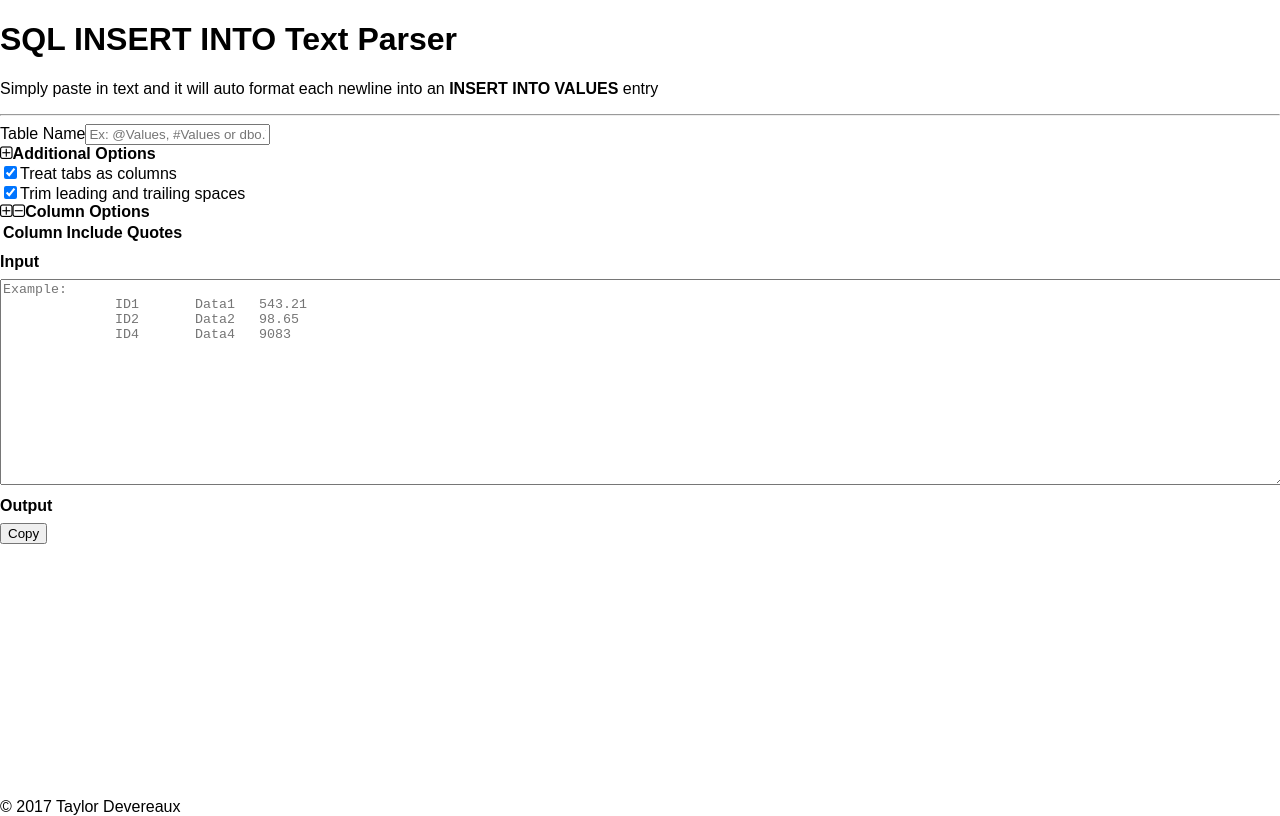
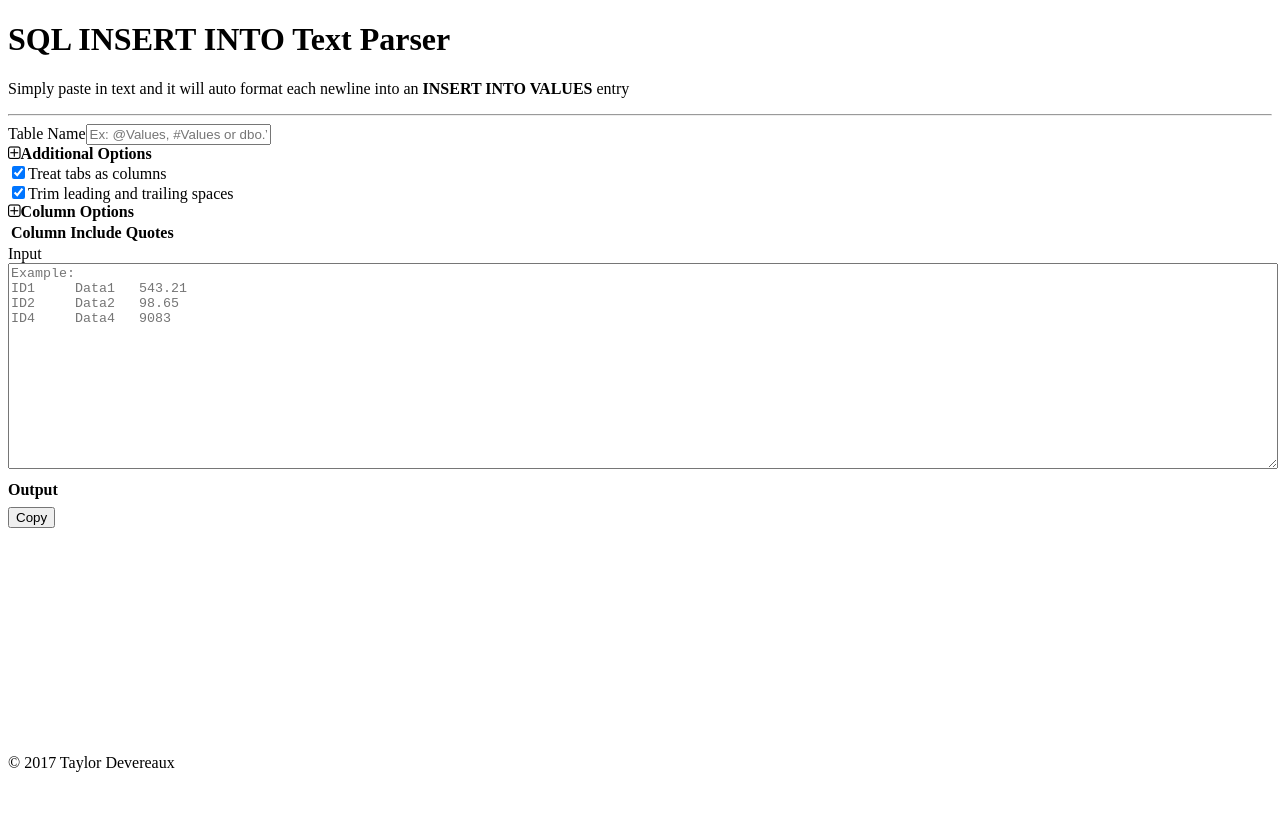
Before and after one commit to taylordevereaux/sql-text-to-insert, a React (Create React App) app: page / in a window 1280 px wide. Built offline with nearby package versions, Linux system fonts and the light colour scheme.

Commit message:
Adds AdditionalOptions, CollapseToggle, TextInput and ColumnOptions

```diff
--- /dev/null
+++ b/src/components/CollapseToggle/CollapseToggle.js
@@ -0,0 +1,36 @@
+import React, { Component } from 'react'
+import PropTypes from 'prop-types'
+// Utilities
+import classNames from 'classnames';
+// React Components
+import {
+  Label
+} from 'reactstrap';
+// Components
+import Icon from '../Icon/Icon';
+
+export default class CollapseToggle extends Component {
+  static propTypes = {
+    onClick: PropTypes.func.isRequired,
+    expanded: PropTypes.bool.isRequired,
+    className: PropTypes.string
+  }
+  // Fired when the
+  handleClick = (e) => {
+    this.props.onClick(e);
+  }
+
+  render() {
+    const className = classNames(this.props.className);
+    const expanded = this.props.expanded;
+
+    return (
+      <Label className={className} onClick={this.handleClick}>
+        {expanded
+          ? <Icon modifier="minus-square-o" aria-hidden="true" />
+          : <Icon modifier="plus-square-o" aria-hidden="true" />}
+          {this.props.children}
+      </Label>
+    )
+  }
+}
--- a/src/components/SqlInsertIntoView/AdditionalOptions/AdditionalOption/AdditionalOption.js
+++ b/src/components/SqlInsertIntoView/AdditionalOptions/AdditionalOption/AdditionalOption.js
@@ -8,26 +8,27 @@ import {
   Input
 } from 'reactstrap';
 
+/// A Single Checkbox option for the AdditionalOptions Component
 export default class AdditionalOption extends Component {
   static propTypes = {
     name: PropTypes.string.isRequired,
     checked: PropTypes.bool.isRequired,
     onChange: PropTypes.func.isRequired
   }
-
+  // Handle the check box changed event and fire it directly back to the AdditionalOptionsComponent
   handleChange = (e) => {
     this.props.onChange(e);
   }
 
   render() {
     // Properties to pass.
-    const key = this.props.key;
+    const name = this.props.name;
     const checked = this.props.checked;
 
     return (
       <FormGroup check>
-        <Label for={key}>
-          <Input name={key} type="checkbox" checked={checked} onChange={this.handleChange} />
+        <Label for={name}>
+          <Input name={name} type="checkbox" checked={checked} onChange={this.handleChange} />
           {this.props.children}
         </Label>
       </FormGroup>
--- a/src/components/SqlInsertIntoView/AdditionalOptions/AdditionalOptions.js
+++ b/src/components/SqlInsertIntoView/AdditionalOptions/AdditionalOptions.js
@@ -3,29 +3,32 @@ import PropTypes from 'prop-types'
 
 // React Components
 import {
-  Label,
   FormGroup,
-
   Collapse
 } from 'reactstrap';
 
 // Components
-import Icon from '../../Icon/Icon';
+import CollapseToggle from '../../CollapseToggle/CollapseToggle';
 import AdditionalOption from "./AdditionalOption/AdditionalOption";
 
+// Defines all the Options for configuring the output of the SQL Text Parser
 export default class AdditionalOptions extends Component {
   static propTypes = {
-    tabsAsColumns: PropTypes.bool,
-    trimEntries: PropTypes.bool,
+    options: PropTypes.shape({
+      tabsAsColumns: PropTypes.bool,
+      trimEntries: PropTypes.bool
+    }),
     expanded: PropTypes.bool,
     // Events
     onOptionChanged: PropTypes.func.isRequired
   }
 
   static defaultProps = {
-    tabsAsColumns: true,
-    trimEntries: true,
-    expaned: false
+    options: {
+      tabsAsColumns: true,
+      trimEntries: true
+    },
+    expanded: false
   }
 
   constructor (props) {
@@ -46,21 +49,15 @@ export default class AdditionalOptions extends Component {
 
   render() {
     // The Options to assign.
-    const tabsAsColumns = this.props.tabsAsColumns;
-    const trimEntries = this.props.trimEntries
+    const { tabsAsColumns, trimEntries } = this.props.options;
     // Are the options expanded by default.
     const expanded = this.state.expanded;
 
-    console.log(`Expanded: ${expanded}`);
-
     return (
       <FormGroup>
-        <Label className="w-100" onClick={this.toggle}>
-          {expanded
-            ? <Icon modifier="minus-square-o" className="pr-2" aria-hidden="true" />
-            : <Icon modifier="plus-square-o" className="pr-2" aria-hidden="true" />}
-          <strong>Additional Options</strong>
-        </Label>
+        <CollapseToggle className="w-100" expanded={expanded} onClick={this.toggle}>
+          <strong className="pl-2">Additional Options</strong>
+        </CollapseToggle>
         <Collapse className="ml-4" isOpen={expanded} aria-expanded={expanded}>
           <AdditionalOption name="tabsAsColumns" checked={tabsAsColumns} onChange={this.handleChange}>
             Treat tabs as columns
--- a/src/components/SqlInsertIntoView/ColumnOptions/ColumnOptions.js
+++ b/src/components/SqlInsertIntoView/ColumnOptions/ColumnOptions.js
@@ -1,16 +1,60 @@
 import React, { Component } from 'react'
 import PropTypes from 'prop-types'
+// React Components
+import {
+  FormGroup,
+  Collapse,
+  Table
+} from 'reactstrap';
+
+// Components
+import CollapseToggle from '../../CollapseToggle/CollapseToggle';
+// import AdditionalOption from "./AdditionalOption/AdditionalOption";
 
 export default class ColumnOptions extends Component {
+  // Properties
   static propTypes = {
-    prop: PropTypes
+    expanded: PropTypes.bool
+  }
+  // Defaults
+  static defaultProps = {
+    expanded: false
+  }
+  // Initialize State.
+  constructor (props) {
+    super(props);
+    this.state = {
+      expanded: props.expanded
+    }
+  }
+
+  // Toggle the Expanded Option
+  toggle = () => {
+    this.setState(prev => ({expanded: !prev.expanded}));
   }
 
   render() {
+    // Are the options expanded by default.
+    const expanded = this.state.expanded;
+
     return (
-      <div>
-
-      </div>
+      <FormGroup>
+        <CollapseToggle className="w-100" expanded={expanded} onClick={this.toggle}>
+          <strong className="pl-2">Column Options</strong>
+        </CollapseToggle>
+        <Collapse className="ml-4" isOpen={expanded} aria-expanded={expanded}>
+          <Table>
+            <thead>
+              <tr>
+                <th>Column</th>
+                <th>Include Quotes</th>
+              </tr>
+            </thead>
+            <tbody>
+            </tbody>
+          </Table>
+        </Collapse>
+      </FormGroup>
     )
   }
 }
--- a/src/components/SqlInsertIntoView/SqlInsertIntoView.js
+++ b/src/components/SqlInsertIntoView/SqlInsertIntoView.js
@@ -16,8 +16,15 @@ import {
 import HeaderView from '../HeaderView/HeaderView';
 import TableName from './TableName/TableName';
 import AdditionalOptions from './AdditionalOptions/AdditionalOptions';
+import ColumnOptions from './ColumnOptions/ColumnOptions';
+import TextInput from './TextInput/TextInput';
 
 export default class SqlInsertIntoView extends Component {
+  // Properties
+  static propTypes = {
+    className: PropTypes.string
+  }
+  // Set the default state of the view.
   constructor (props) {
     super(props);
     this.state = {
@@ -27,16 +34,20 @@ export default class SqlInsertIntoView extends Component {
       },
       columnOptions: {
 
-      }
+      },
+      input: ""
     }
   }
 
-  static propTypes = {
-    className: PropTypes.string
-  }
 
+  // Handles anytime an additional option is changed.
   handleAdditionalOptions = (option) => {
     this.setState(prev => ({options: Object.assign(prev.options, option)}));
+  }
+  // Handles the text input from changing.
+  handleTextInputChange = (e) => {
+    const value = e.target.value;
+    this.setState(prev => ({input: value}));
   }
 
   render() {
@@ -51,6 +62,8 @@ export default class SqlInsertIntoView extends Component {
     }
     // Options passed to the Additional Options COmponent.
     const options = this.state.options;
+    // Text Input
+    const input = this.state.input;
 
     // Render Method
     return (
@@ -63,43 +76,12 @@ export default class SqlInsertIntoView extends Component {
         <Col {...cols}>
           <Form>
             <TableName />
-            <AdditionalOptions onOptionChanged={this.handleAdditionalOptions} {...options} />
+            <AdditionalOptions onOptionChanged={this.handleAdditionalOptions} options={options} />
+            <ColumnOptions />
           </Form>
-          <label data-toggle="collapse" data-target="#columnOptionsForm" aria-expanded="true" aria-controls="columnOptionsForm">
-            <i className="fa fa-plus-square-o pr-2 collapsed" aria-hidden="true"></i>
-            <i className="fa fa-minus-square-o pr-2 expanded" aria-hidden="true"></i>
-            <strong>Column Options</strong>
-          </label>
-          <div className="collapse show ml-4" id="columnOptionsForm" aria-expanded="true" aria-controls="columnOptionsForm">
-            <table className="table" id="columnOptionsTable">
-              <thead>
-                <tr>
-                  <th>Column</th>
-                  <th>Include Quotes</th>
-                </tr>
-              </thead>
-              <tbody>
-              </tbody>
-            </table>
-          </div>
         </Col>
         <Col {...cols}>
-          <div className="row">
-            <div className="col">
-              <label className="section-label">Input</label>
-            </div>
-          </div>
-          <div className="row">
-            <div className="col">
-              <div className="form-group">
-                <textarea id="input" className="form-control" placeholder={`Example:
-              ID1	Data1	543.21
-              ID2	Data2	98.65
-              ID4	Data4	9083
-              `}></textarea>
-              </div>
-            </div>
-          </div>
+          <TextInput input={input} onChange={this.handleTextInputChange} />
           <div className="row justify-content-between">
             <div className="col-8">
               <label className="section-label">Output</label>
--- /dev/null
+++ b/src/components/SqlInsertIntoView/TextInput/TextInput.css
@@ -0,0 +1,7 @@
+
+.TextInput textarea {
+  resize: both;
+  width: 100%;
+  min-height:200px;
+  min-width: 300px;
+}
--- a/src/components/SqlInsertIntoView/TextInput/TextInput.js
+++ b/src/components/SqlInsertIntoView/TextInput/TextInput.js
@@ -1,16 +1,51 @@
 import React, { Component } from 'react'
 import PropTypes from 'prop-types'
+// Utilities
+import classNames from 'classnames';
+// ReactStrap Components
+import {
+  FormGroup,
+  Label,
+  Input
+} from 'reactstrap'
+
+// Styles
+import './TextInput.css';
 
 export default class TextInput extends Component {
+  // Properties
   static propTypes = {
-    prop: PropTypes
+    input: PropTypes.string,
+    className: PropTypes.string,
+    onChange: PropTypes.func.isRequired
+  }
+  static defaultProps = {
+    input: ""
+  }
+
+  // Handles the Value of the Text Input Changing.
+  handleChange = (e) => {
+    this.props.onChange(e);
   }
 
   render() {
+    // Class names passed to the component.
+    const className = classNames("TextInput", this.props.className);
+    // Input Value
+    const input = this.props.input;
+    // Placeholder Value for the text area.
+    const placeholder = `Example:
+ID1	Data1	543.21
+ID2	Data2	98.65
+ID4	Data4	9083`;
+
     return (
-      <div>
-
-      </div>
+      <FormGroup className={className}>
+        <Label>Input</Label>
+        <Input type="textarea" name="input" placeholder={placeholder} onChange={this.handleChange}>
+          {input}
+        </Input>
+      </FormGroup>
     )
   }
 }
--- a/src/index.css
+++ b/src/index.css
@@ -1,37 +1,26 @@
-body {
-  margin: 0;
-  padding: 0;
-  font-family: sans-serif;
-}
-
 .section-label {
   display: block;
   margin: 8px 0;
   font-weight: bold;
-}
-#input {
-  resize: both;
-  width: 100%;
-}
-#input, #output {
+}#output {
   min-height:200px;
   min-width: 300px;
 }
 
-#output {
-  padding: 16px;
-  overflow: auto;
-  font-size: 85%;
-  line-height: 1.45;
+/* #output { */
+  /* padding: 16px; */
+  /* overflow: auto; */
+  /* font-size: 85%; */
+  /* line-height: 1.45; */
   /* background-color: #090705; */
-  border-radius: 3px;
-}
+  /* border-radius: 3px; */
+/* } */
 
-#columnOptionsTable {
+/* #columnOptionsTable {
   text-align: center;
-}
+} */
 
-[data-toggle="collapse"][data-expanded="true"] i.fa.collapsed,
+/* [data-toggle="collapse"][data-expanded="true"] i.fa.collapsed,
 [data-toggle="collapse"][data-expanded="false"] i.fa.expanded {
   display: none;
-}
+}   */
```
